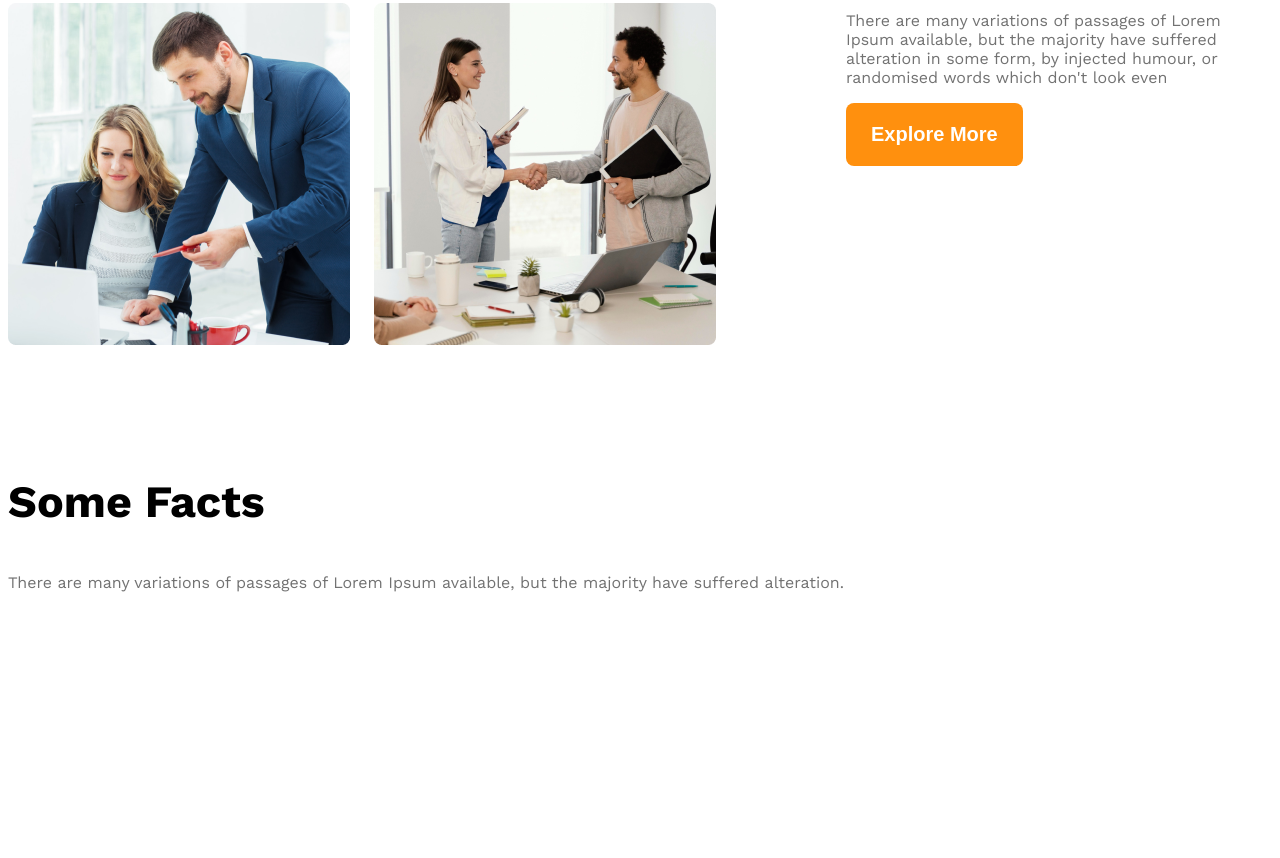
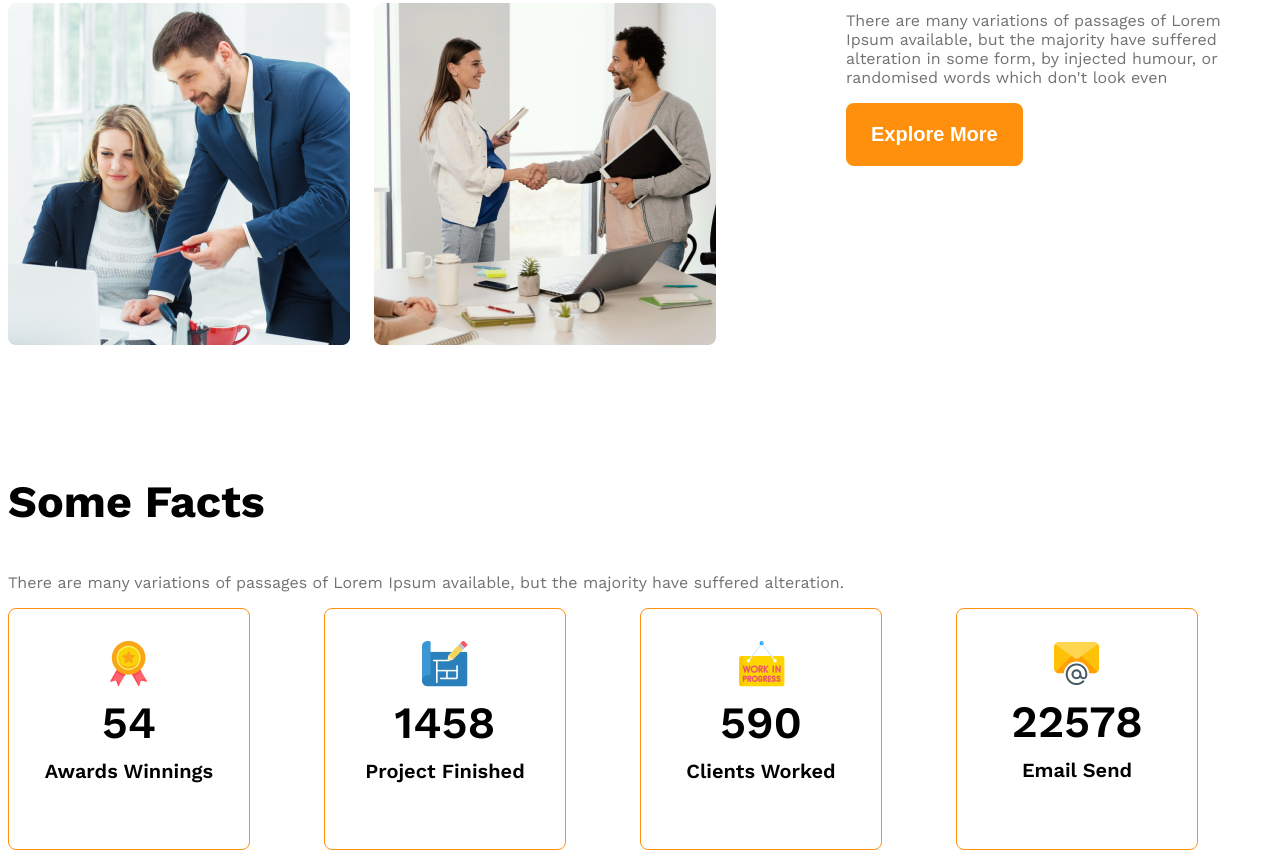
Before and after one commit to montaj25/g3-architects-website, a plain HTML site: page index.html in a window 1280 px wide. Shown: the part 1667-2525 px from the top of the page. Before the commit the page ends 2389 px from the top, so only its background shows below. Drawn offline with nearby package versions, Linux system fonts and the light colour scheme.

Commit message:
added this part

```diff
--- a/index.html
+++ b/index.html
@@ -44,13 +44,43 @@
         </section>
         <!-- feature will enjoy -->
         <section>
-            <h3 class="section-title">Some Facts</h3>
-            <p class="text-light-gray">There are many variations of passages of Lorem Ipsum available, but the majority have suffered alteration.</p>
 
         </section>
         <!-- some facts -->
          <section class="some-facts">
-
+            <h3 class="section-title">Some Facts</h3>
+            <p class="text-light-gray fact-description">There are many variations of passages of Lorem Ipsum available, but the majority have suffered alteration.</p>
+            <div class="facts-container">
+                <!-- .fact-card*4>img.fact-icon+h4.fact-number+h5.fact-name -->
+                 <div class="fact-card display-flex">
+                    <div>
+                        <img src="images/icons/ribon.png" alt="" class="fact-icon">
+                        <h4 class="fact-number">54</h4>
+                        <h5 class="fact-name">Awards Winnings</h5>
+                    </div>
+                 </div>
+                 <div class="fact-card display-flex">
+                    <div>
+                        <img src="images/icons/projects.png" alt="" class="fact-icon">
+                        <h4 class="fact-number">1458</h4>
+                        <h5 class="fact-name">Project Finished</h5>
+                    </div>
+                 </div>
+                 <div class="fact-card display-flex">
+                    <div>
+                        <img src="images/icons/customers.png" alt="" class="fact-icon">
+                        <h4 class="fact-number">590</h4>
+                        <h5 class="fact-name">Clients Worked</h5>
+                    </div>
+                 </div>
+                 <div class="fact-card display-flex">
+                    <div>
+                        <img src="images/icons/email.png" alt="" class="fact-icon">
+                        <h4 class="fact-number">22578</h4>
+                        <h5 class="fact-name">Email Send</h5>
+                    </div>
+                 </div>
+            </div>
          </section>
     </main>
     <footer>
--- a/styles/styles.css
+++ b/styles/styles.css
@@ -103,6 +103,35 @@ main > section{
 #quick-list{
     font-weight: 500;
 }
+/* some fact related style */
+.facts-container{
+    display: grid;
+    grid-template-columns: repeat(4, 1fr);
+
+}
+.fact-card{
+    border: 1px solid #FF900E;
+    width: 240px;
+    height: 240px;
+    border-radius: 8px;
+    text-align: center;
+    align-items: center;
+    justify-content: center;
+.fact-number{
+    font-size: 2.8rem;
+    font-weight: 600;
+    margin-top: 5px;
+    margin-bottom: 10px;
+}
+.fact-name{
+    font-size: 1.25rem;
+    font-weight: 600;
+    margin-top: 10px;
+}
+.fact-description{
+    max-width: 540px;
+}
+
 /* responsive media quary*/
 @media screen and (max-width: 576px) {
     .navbar,
@@ -114,8 +143,8 @@ main > section{
         gap: 10px;
     }
 
-    .team-img-container{
-        grid-template-columns: repeat(1, 1fr);
+    .team-img-container, .facts-container{
+        grid-template-columns: 1fr;
     }
     .our-features{
         margin-left: 20px;
```
